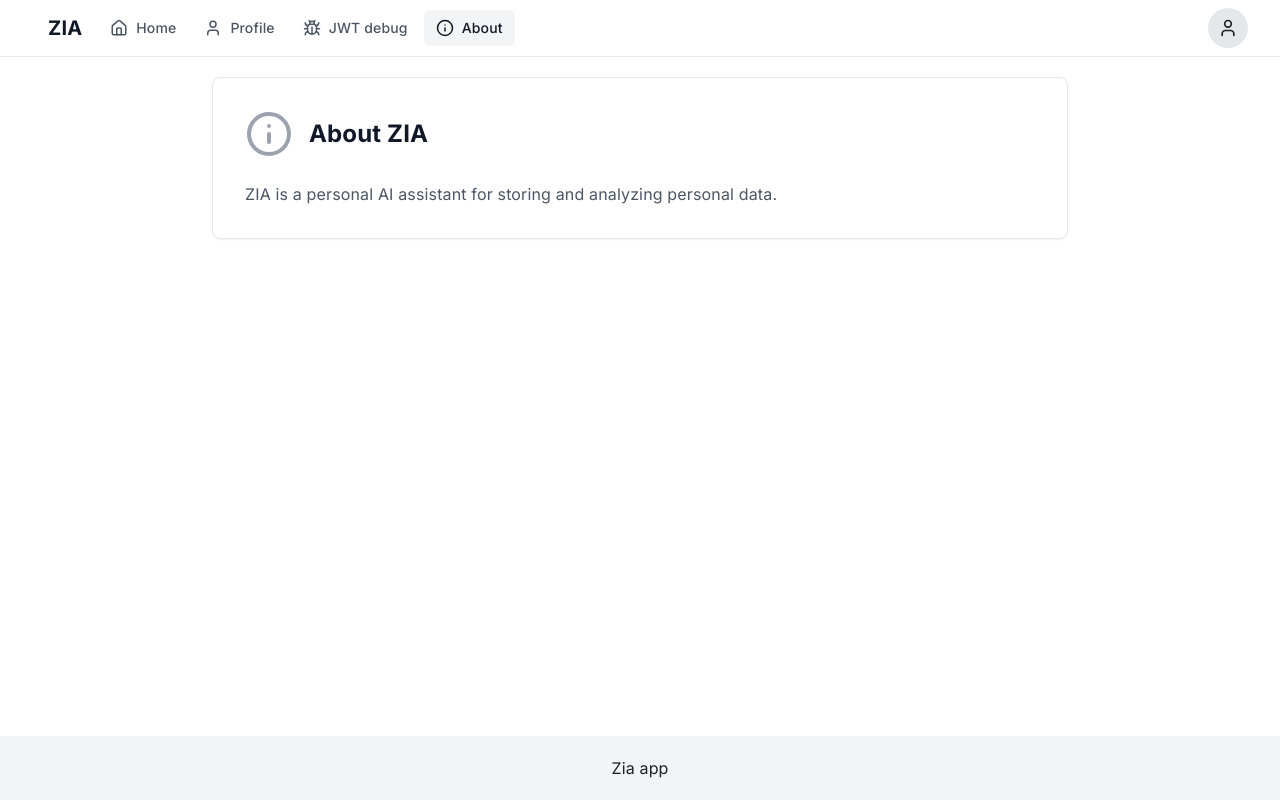
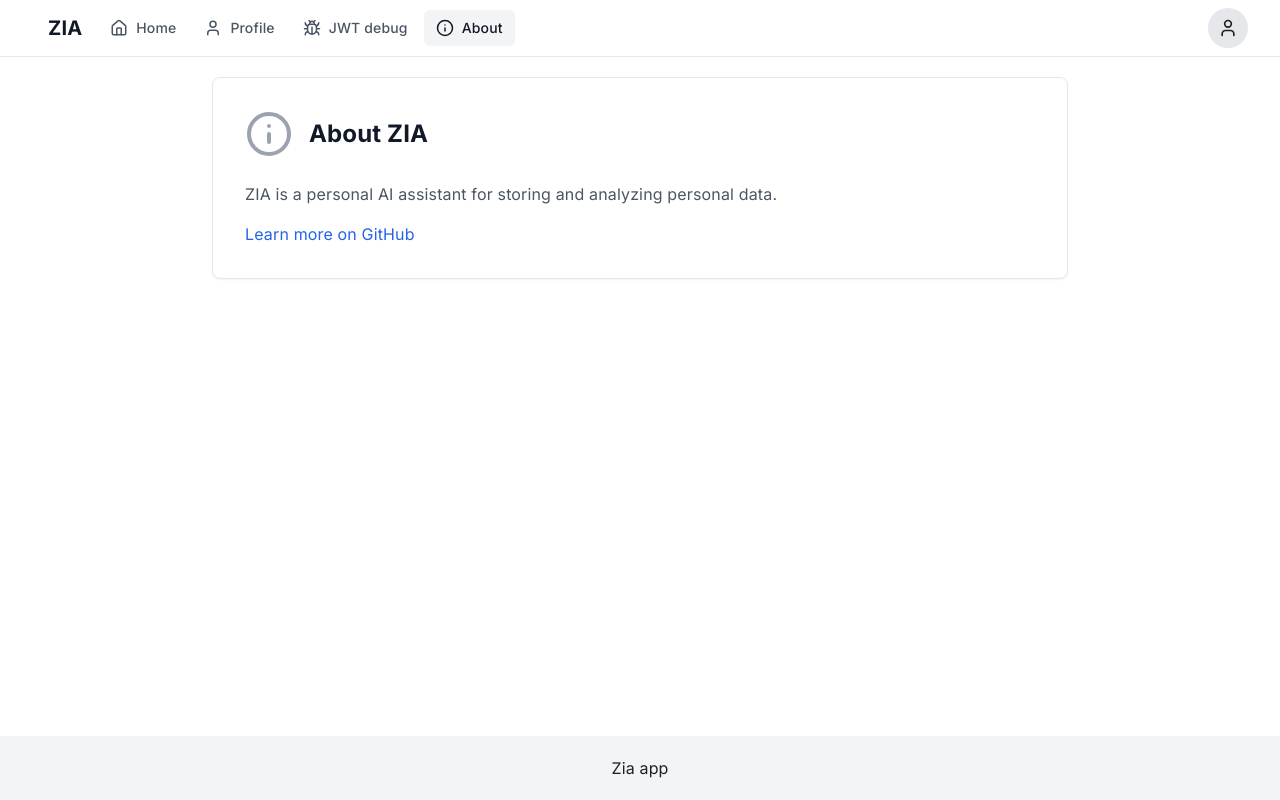
Before and after one commit to SamSoldatenko/zia, a Next.js app: page /about in a window 1280 px wide. Built offline with nearby package versions, Linux system fonts and the light colour scheme; no server answers.

Commit message:
Add link to README.md in github

```diff
--- a/app/about/page.tsx
+++ b/app/about/page.tsx
@@ -9,6 +9,16 @@
       <p className="text-gray-600 dark:text-gray-400">
         ZIA is a personal AI assistant for storing and analyzing personal data.
       </p>
+      <p className="mt-4">
+        <a
+          href="https://github.com/SamSoldatenko/zia#readme"
+          target="_blank"
+          rel="noopener noreferrer"
+          className="text-blue-600 dark:text-blue-400 hover:underline"
+        >
+          Learn more on GitHub
+        </a>
+      </p>
     </InfoCard>
   );
 }
```
